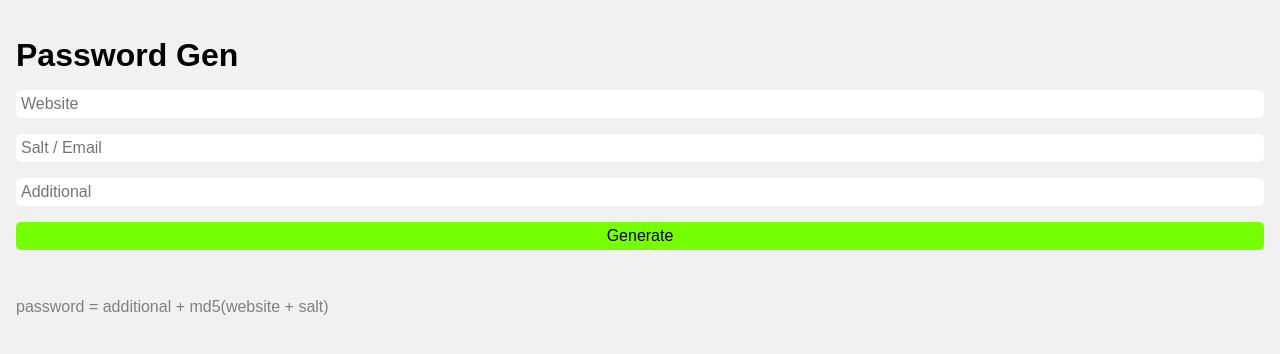
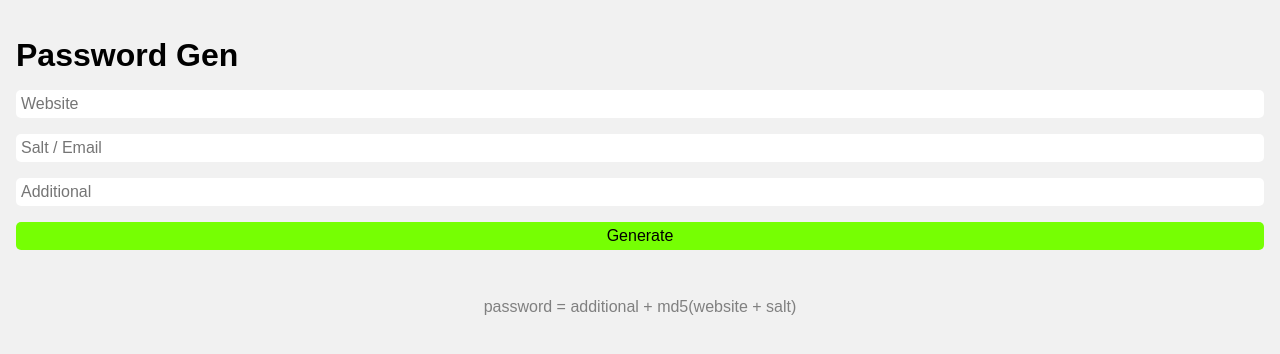
Before and after one commit to wenyuzhao/wenyuzhao.github.io, a Jekyll site: the page password.html, which Jekyll copies as it is, in a window 1280 px wide. Shown: the top 354 px of the page. Built offline with Jekyll 4.4.1, drawn with Linux system fonts in a browser that asks for light colours; Markdown is read by kramdown in place of the engine named in the settings.

Commit message:
Update password.html

```diff
--- a/password.html
+++ b/password.html
@@ -190,7 +190,7 @@
                 <input type="text" id="salt" placeholder="Salt / Email"/>
                 <input type="text" id="additional" placeholder="Additional"/>
                 <div class="button" onclick="gen()">Generate</div>
-                <p style="color: grey; margin-top: 1rem;">password = additional + md5(website + salt)</p>
+                <p style="color: grey; margin-top: 1rem; text-align: center;">password = additional + md5(website + salt)</p>
             </main>
             <script>updateUI()</script>
         </body>
```
